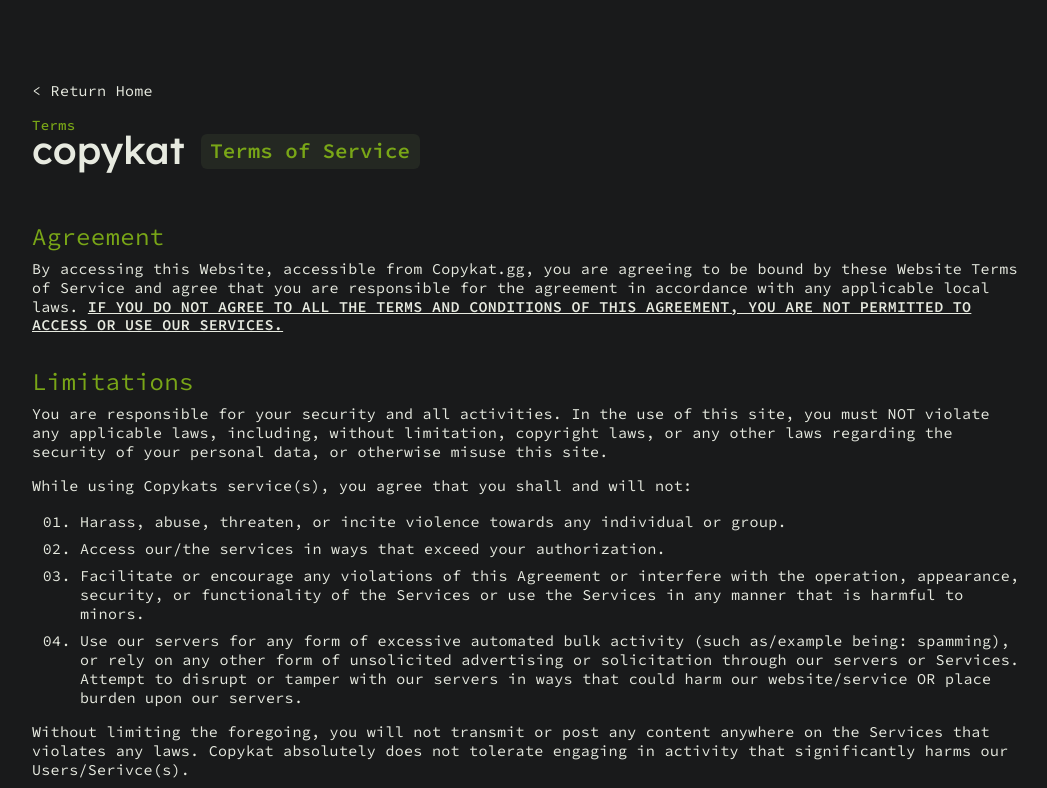
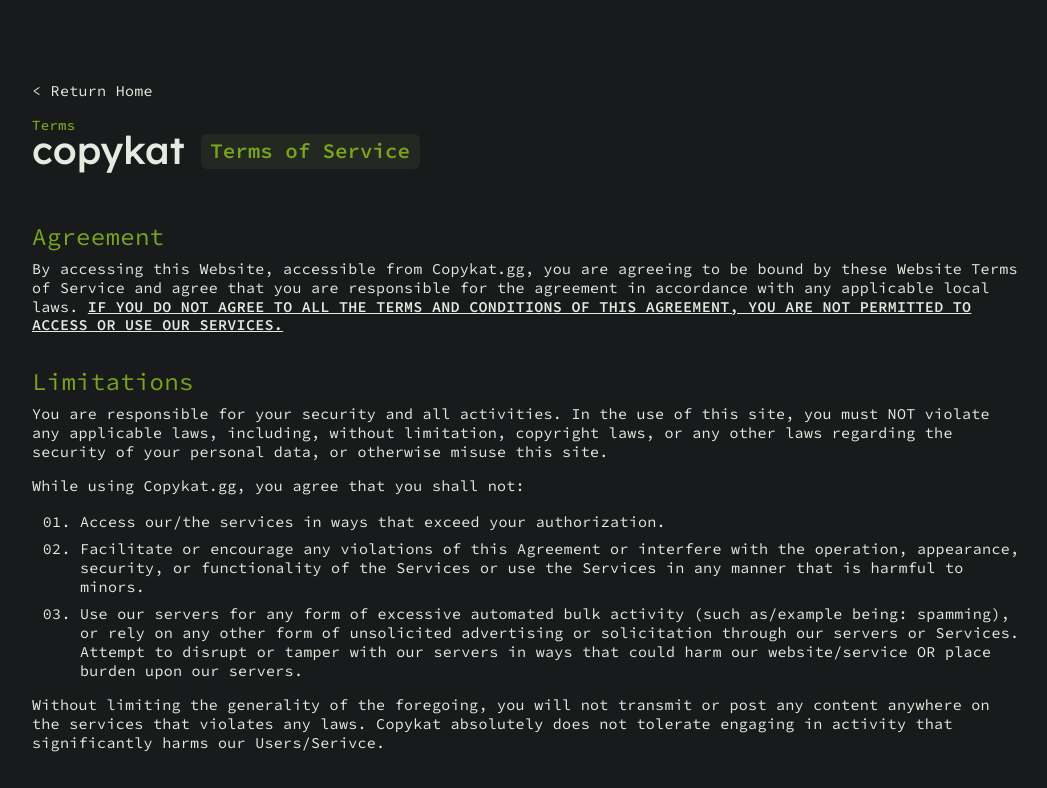
Before and after one commit to samsvk/valo_crosshairs_beta, a React (Create React App) app in the folder client/: page /terms-of-service in a window 1280 px wide. Shown: the top 788 px of the page, without its empty margins (113-1160 px from the left). Built offline with nearby package versions, Linux system fonts and the light colour scheme.

Commit message:
updated terms & privacy for beta

```diff
--- a/client/src/Components/Routes/Terms.js
+++ b/client/src/Components/Routes/Terms.js
@@ -35,14 +35,9 @@
           security of your personal data, or otherwise misuse this site.
         </p>
         <p style={{ marginTop: "1rem" }}>
-          While using Copykats service(s), you agree that you shall and will
-          not:
+          While using Copykat.gg, you agree that you shall not:
         </p>
         <ol>
-          <li>
-            Harass, abuse, threaten, or incite violence towards any individual
-            or group.
-          </li>
           <li>
             Access our/the services in ways that exceed your authorization.
           </li>
@@ -61,10 +56,10 @@
           </li>
         </ol>
         <p style={{ marginTop: "1rem" }}>
-          Without limiting the foregoing, you will not transmit or post any
-          content anywhere on the Services that violates any laws. Copykat
-          absolutely does not tolerate engaging in activity that significantly
-          harms our Users/Serivce(s).
+          Without limiting the generality of the foregoing, you will not
+          transmit or post any content anywhere on the services that violates
+          any laws. Copykat absolutely does not tolerate engaging in activity
+          that significantly harms our Users/Serivce.
         </p>
       </div>
 
```
